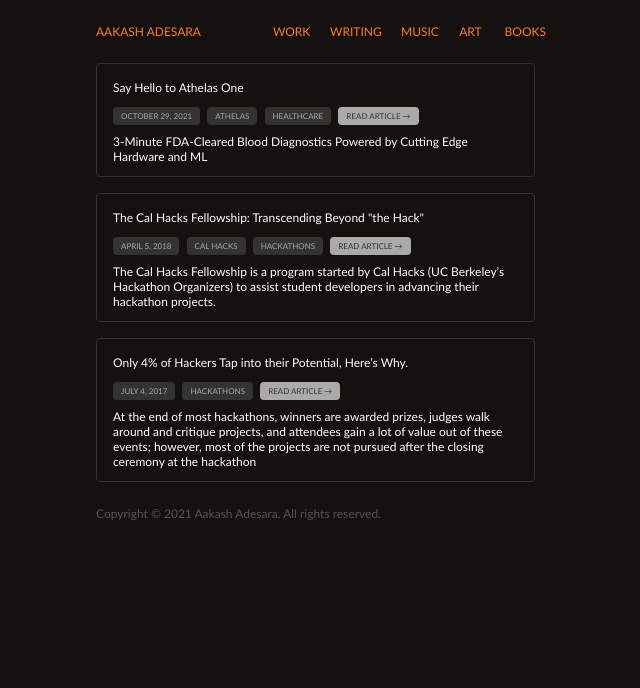
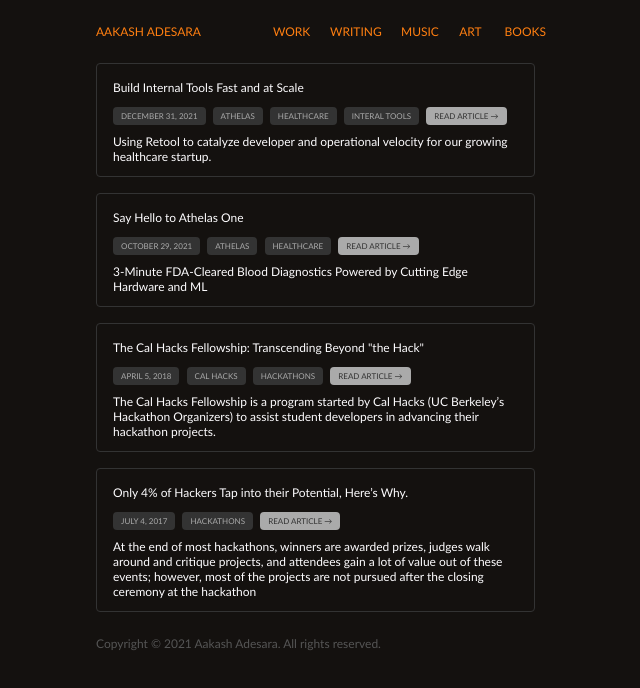
Before and after one commit to aakashadesara/website, a React (Create React App) app: page /writing in a window 1280 px wide. Shown: the top 688 px of the page, without its empty margins (319-959 px from the left). Built offline with nearby package versions, Linux system fonts and the light colour scheme.

Commit message:
Added New blog Post

```diff
--- a/src/Writing.js
+++ b/src/Writing.js
@@ -10,6 +10,14 @@ export function Writing() {
       style={{ maxWidth: 450, margin: "0% auto", padding: 16, fontSize: 14 }}
     >
       <Navbar />
+
+      <WritingEntry
+        title={"Build Internal Tools Fast and at Scale"}
+        date={"December 31, 2021"}
+        tags={["Athelas", "Healthcare", "Interal Tools"]}
+        description="Using Retool to catalyze developer and operational velocity for our growing healthcare startup."
+        link="https://athelaseng.substack.com/p/-build-internal-tools-fast-and-at"
+      />
 
       <WritingEntry
         title={"Say Hello to Athelas One"}
```
